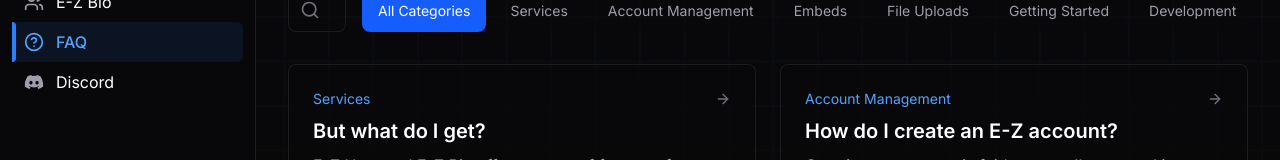
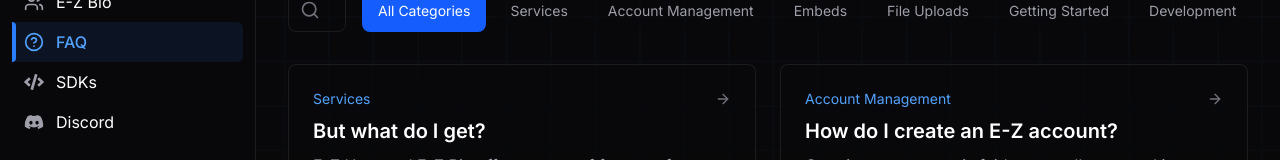
Before and after one commit to q4ow/e-zdocs, a Next.js app: page /faq in a window 1280 px wide. Shown: the part 294-454 px from the top of the page. Built offline with nearby package versions, Linux system fonts and the light colour scheme.

Commit message:
feat: add sdk page to the navigation sidebar

```diff
--- a/src/components/navigation.tsx
+++ b/src/components/navigation.tsx
@@ -7,7 +7,7 @@
 import { usePathname } from "next/dist/client/components/navigation";
 import { cn } from "@/lib/utils";
 import { Button } from "@/components/ui/button";
-import { FaDiscord } from "react-icons/fa";
+import { FaDiscord, FaCode } from "react-icons/fa";
 import {
   Menu,
   ChevronLeft,
@@ -58,6 +58,11 @@
     name: "FAQ",
     href: "/faq",
     icon: HelpCircle,
+  },
+  {
+    name: "SDKs",
+    href: "/docs/sdk",
+    icon: FaCode,
   },
   {
     name: "Discord",
```
